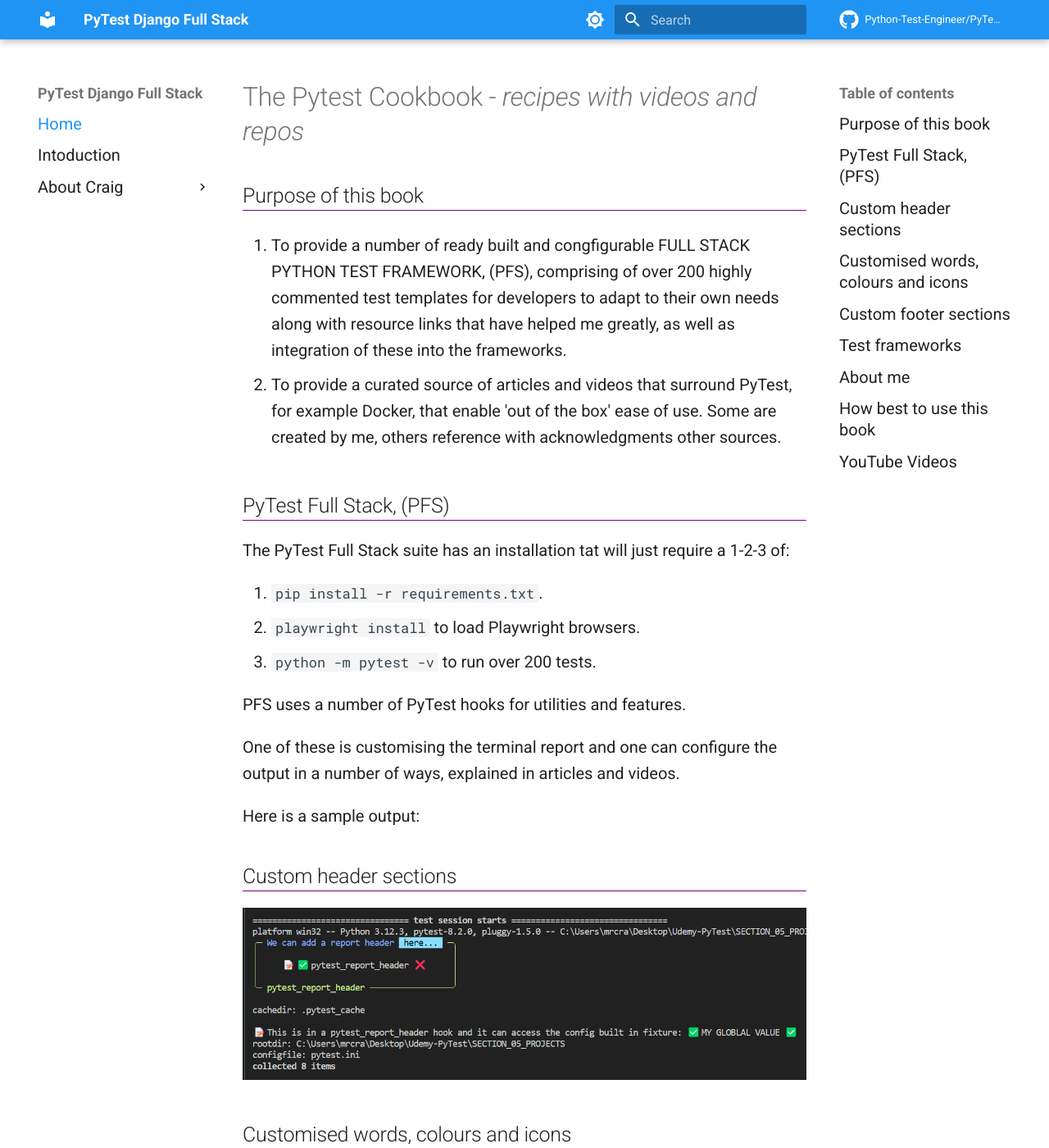
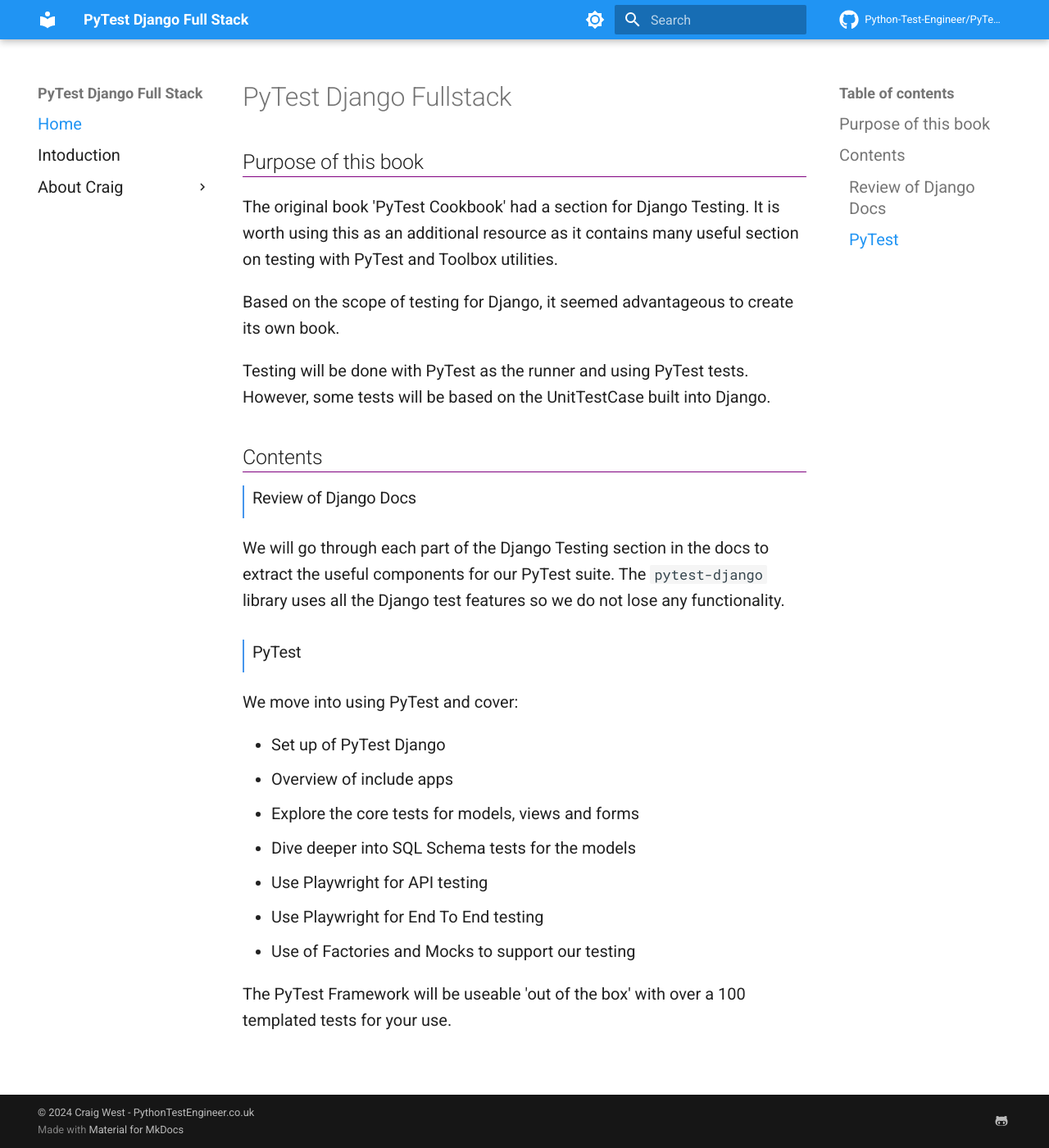
Before and after one commit to Python-Test-Engineer/PyTest-Django-Full-Stack-Book, an MkDocs documentation site: the page built from docs/index.md, in a window 1280 px wide and 1400 px high. Shown: the whole window at 82% size. Built offline with MkDocs 1.6.1 and Material for MkDocs 9.7.7, drawn with Linux system fonts in a browser that asks for light colours; comment, search, counter and statistics services are not loaded; some of the changed text lies outside the part shown.

Commit message:
Start content skeleton

```diff
--- a/docs/index.md
+++ b/docs/index.md
@@ -1,99 +1,29 @@
-# The Pytest Cookbook - *recipes with videos and repos*
+# PyTest Django Fullstack
 
 ## Purpose of this book
 
-1. To provide a number of ready built and congfigurable FULL STACK PYTHON TEST FRAMEWORK, (PFS), comprising of over 200 highly commented test templates for developers to adapt to their own needs along with resource links that have helped me greatly, as well as integration of these into the frameworks.
+The original book 'PyTest Cookbook' had a section for Django Testing. It is worth using this as an additional resource as it contains many useful section on testing with PyTest and Toolbox utilities.
 
-2. To provide a curated source of articles and videos that surround PyTest, for example Docker, that enable 'out of the box' ease of use. Some are created by me, others reference with acknowledgments other sources.
+Based on the scope of testing for Django, it seemed advantageous to create its own book.
 
-## PyTest Full Stack, (PFS)
+Testing will be done with PyTest as the runner and using PyTest tests. However, some tests will be based on the UnitTestCase built into Django.
 
-The PyTest Full Stack suite has an installation tat will just require a 1-2-3 of:
+## Contents
 
-1. `pip install -r requirements.txt`.
-2. `playwright install` to load Playwright browsers.
-3. `python -m pytest -v` to run over 200 tests.
+### Review of Django Docs
 
-PFS uses a number of PyTest hooks for utilities and features.
+We will go through each part of the Django Testing section in the docs to extract the useful components for our PyTest suite. The `pytest-django` library uses all the Django test features so we do not lose any functionality.
 
-One of these is customising the terminal report and one can configure the output in a number of ways, explained in articles and videos.
+### PyTest
 
-Here is a sample output:
+We move into using PyTest and cover:
 
-## Custom header sections
+- Set up of PyTest Django
+- Overview of include apps
+- Explore the core tests for models, views and forms
+- Dive deeper into SQL Schema tests for the models
+- Use Playwright for API testing
+- Use Playwright for End To End testing
+- Use of Factories and Mocks to support our testing
 
-![Test results](./images/terminal-01.png "Demo")
-
-## Customised words, colours and icons
-
-![Test results](./images/terminal-03.png "Demo")
-
-## Custom footer sections
-
-![Test results](./images/terminal-02.png "Demo")
-
-The frameworks have logging and other utilities installed to provide a complete framework.
-
-Resources included are:
-
-1. Links to helpful articles, videos and documentation.
-2. Converted and transcribed code of great YT videos where there is no code repo.
-
-## Test frameworks
-
-*See the README.md in root of each Test framework for detailed and up to date set up instructions.*
-
-There are two main test frameworks:
-
-- PyTest_01_Full - a full stack testing framework from SQL Schemas to E2E testing with Playwright
-- PyTest_02_DJANGO - is its own unique testing framework built from a range of sources. (Under construction and will be a PyTest-Full-Stack test suite for Django).
-
-I strive to acknowledge sources I have used to learn PyTest and any adaptations of code samples used therein.
-
-As a curated list of resources, I have integrity over linking to the work of others and due credits are given.
-
-Often I am a wrapper around someone else's effort and I try to add a different presentation whre possible, as we often find our understanding with a different presentation of the subject. Hence having may teachers enables us all as eternal students to get our heads around sometimes very complex subjects.
-
-## About me
-
-I am a Python Test Engineer using PyTest and Playwright as well as a Software Tester and Django developer.
-
-I enjoy building Plugins and I have created a PyTest Hooks and Plugin online video course that teaches how to create lite versions of some well known plugins as well as our own useful custom plugins which can be made distributabe:
-
-Example plugins are:
-
-- CSV Lite Reporter
-- Export results to DB
-- Sorting, randomizing and deselecting tests
-- Customising the console report with colors and icons
-
-The course is available [Udemy Hooks and Plugins course](https://www.udemy.com/course/pytest-cookbook-using-hooks-to-create-custom-plugins/) and Udemy has a sale every two weeks and the cost would be $20 USD approx.
-
-![PyTest - hooks and plugins](./images/udemy-hooks.png)
-
-There is more information about me and my services [here](https://pytest-cookbook.netlify.app/craig/).
-
-## How best to use this book
-
-
-For the PyTest-Full-Stack framework:
-
-Download or git clone from [repo](https://github.com/https://github.com/Python-Test-Engineer/PyTest-Full-Stack).
-
-Follow installation instructions in the README.md or the 1-2-3 of:
-
-1. `pip install -r requirements.txt`.
-2. `playwright install` to load Playwright browsers.
-3. `python -m pytest -v` to run over 200 tests.
-
-For prettier general console output, Rich and PyBoxen, built on Rich, are used.
-
-`pytest-sugar`, an excellent plugin, was used but with the inclusion of the pytest_terminal_summary hook in the conftest.py file of PyTest-Full-Stack, we have a coloruful and decorative console output that is configurable and customisable (see YouTube guide below).
-
-## YouTube Videos
-
-I have made some videos to assist in using this book.
-
-These are available [here](https://www.youtube.com/playlist?list=PLsszRSbzjyvlrB6V5dacW6G8YrD_iW7oy){target="_blank"}.
-
-<br>
+The PyTest Framework will be useable 'out of the box' with over a 100 templated tests for your use.
```
Also changed, not shown: docs/blog/index.md (deleted, +0 -1 lines), docs/assets/images/craig.jpg (deleted), docs/assets/images/github-actions.png (deleted), docs/assets/images/graduate-cap.192x192.png (deleted), docs/assets/images/graduate-cap.48x48.png (deleted), docs/assets/images/graduate-cap.96x96.png (deleted), docs/assets/images/graduate-cap.png (deleted), docs/assets/images/logo-euro.png (deleted), docs/assets/images/pytest-00-minimal.png (deleted), docs/assets/test.txt (deleted).
